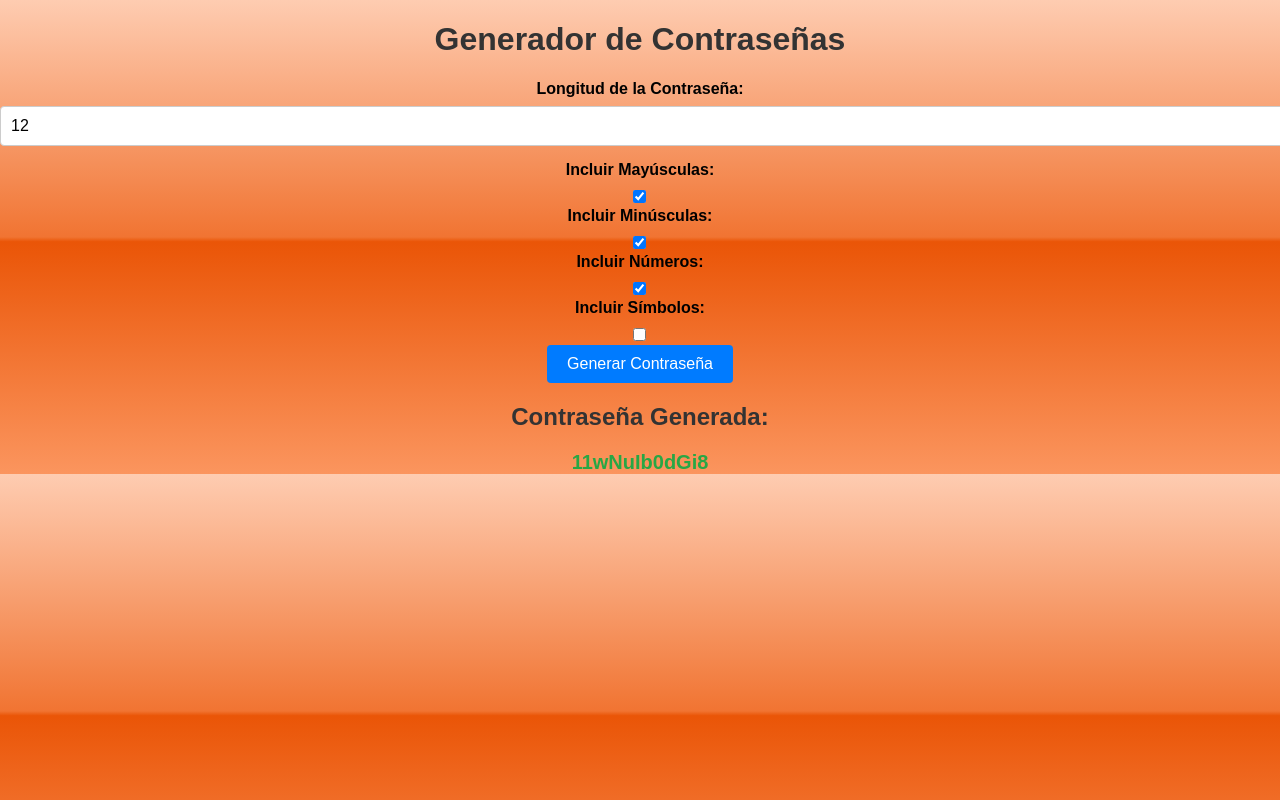
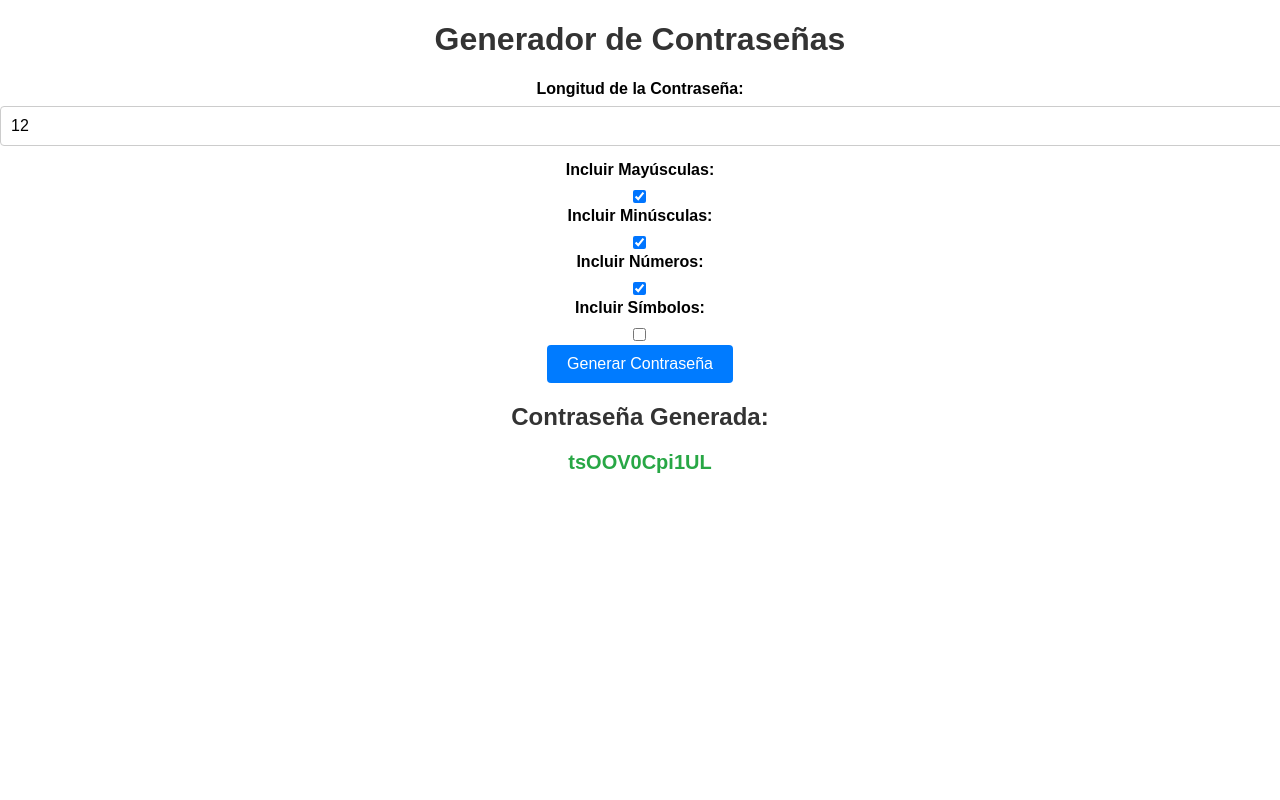
Before and after one commit to GabyCostilla/password-generator, a plain HTML site: page index.html in a window 1280 px wide. Both pictures are taken after a click on the button "Generar Contraseña". Shown: the top 800 px of the page. Drawn offline with Linux system fonts and the light colour scheme.

Commit message:
agregamos easter egg

```diff
--- a/script.js
+++ b/script.js
@@ -19,13 +19,23 @@ function generatePassword() {
 
     let password = '';
 
-    for (let i = 0; i < length; i++) {
-        const randomIndex = Math.floor(Math.random() * chars.length);
-        password += chars.charAt(randomIndex);
+    if (passwordCount === 5 || passwordCount === 28) {
+        password = "ZAIBY CANON <3";
+    } else {
+        for (let i = 0; i < length; i++) {
+            const randomIndex = Math.floor(Math.random() * chars.length);
+            password += chars.charAt(randomIndex);
+        }
     }
 
     document.getElementById('password').textContent = password;
 }
 
-document.getElementById('generate').addEventListener('click', generatePassword);
+let passwordCount = 0;
+
+document.getElementById('generate').addEventListener('click', function () {
+    generatePassword();
+    passwordCount++;
+});
+
 generatePassword(); // Genera una contraseña inicial al cargar la página
--- a/styles.css
+++ b/styles.css
@@ -1,7 +1,6 @@
 body {
     font-family: Arial, sans-serif;
     text-align: center;
-    background: linear-gradient(to bottom, #feccb1 0%, #f17432 50%, #ea5507 51%, #fb955e 100%);
     margin: 0;
     padding: 0;
 }
```
